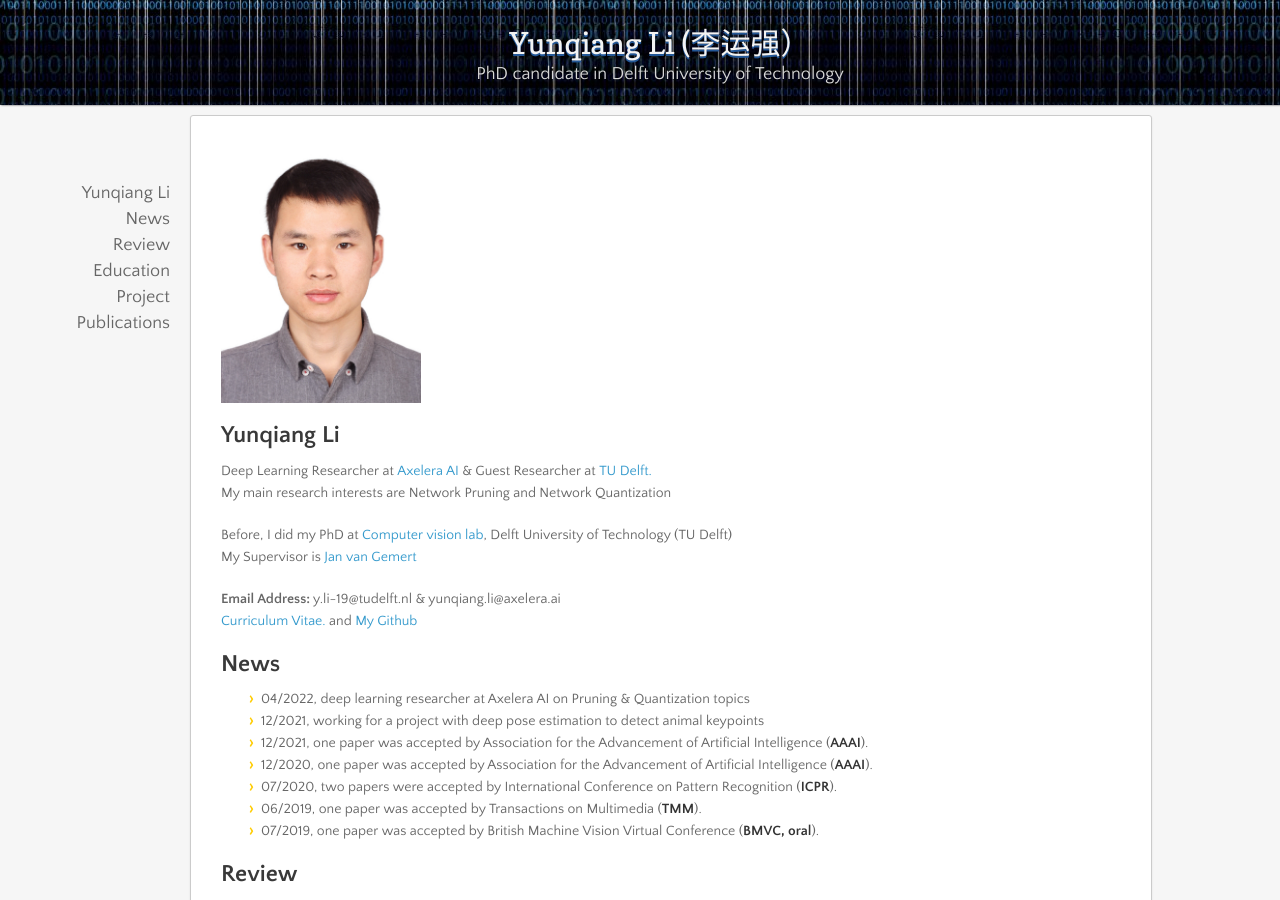
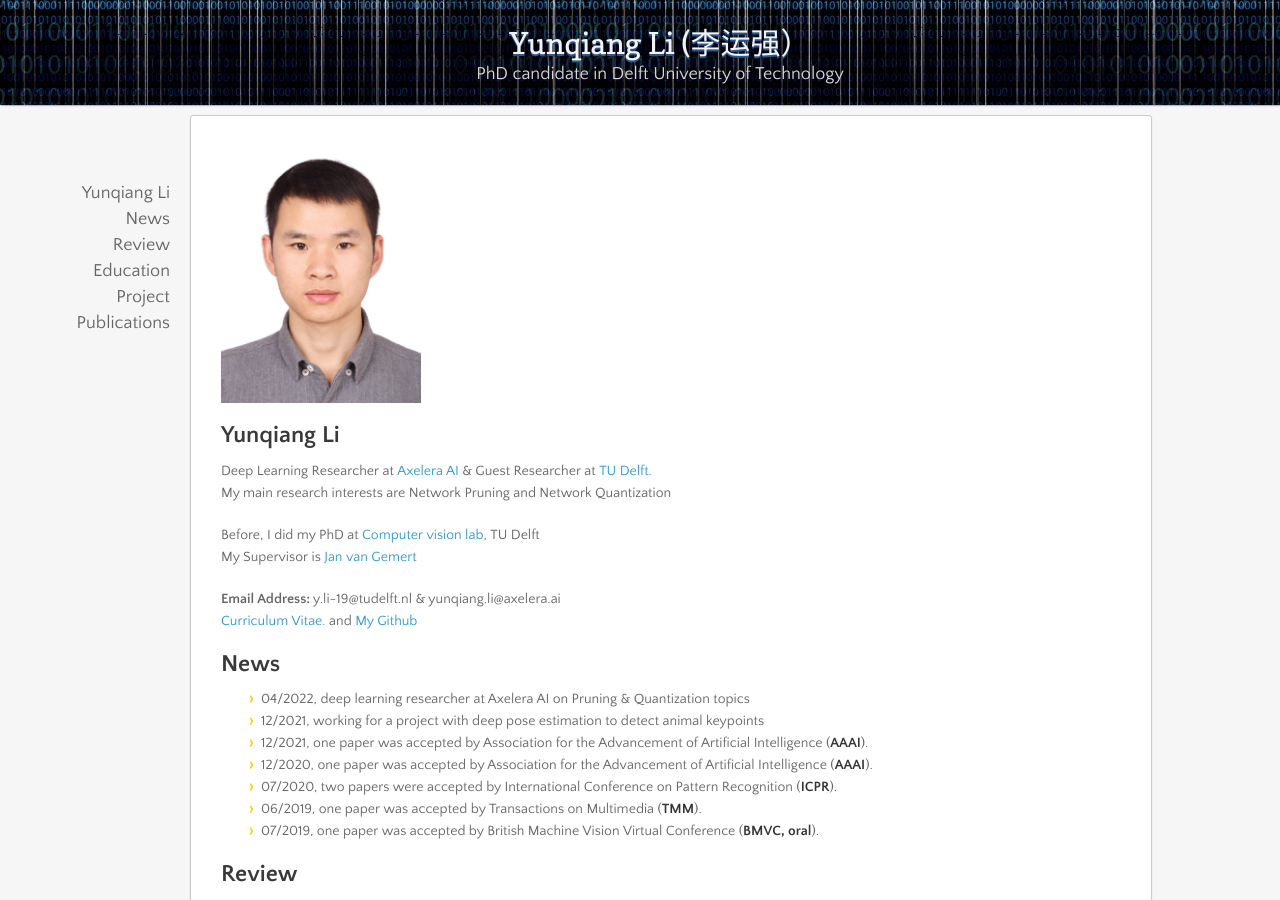
Before and after one commit to liyunqianggyn/liyunqianggyn.github.io, a Jekyll site: the page built from index.md, in a window 1280 px wide and 900 px high. Built offline with Jekyll 4.4.1, drawn with Linux system fonts in a browser that asks for light colours; nearby versions of some CDN libraries; our own code applies the rules of GitHub Pages for plain Markdown files.

Commit message:
Update index.md

```diff
--- a/index.md
+++ b/index.md
@@ -5,7 +5,7 @@
 Deep Learning Researcher at <a href="https://www.axelera.ai/team/">Axelera AI</a>  & Guest Researcher at <a href="http://visionlab.tudelft.nl">TU Delft. </a><br/>
 My main research interests are Network Pruning and Network Quantization
 
-Before, I did my PhD at <a href="http://visionlab.tudelft.nl">Computer vision lab</a>, Delft University of Technology (TU Delft)<br/>
+Before, I did my PhD at <a href="http://visionlab.tudelft.nl">Computer vision lab</a>, TU Delft<br/>
 My Supervisor is <a href="https://jvgemert.github.io/">Jan van Gemert</a><br/>
 
 
```
